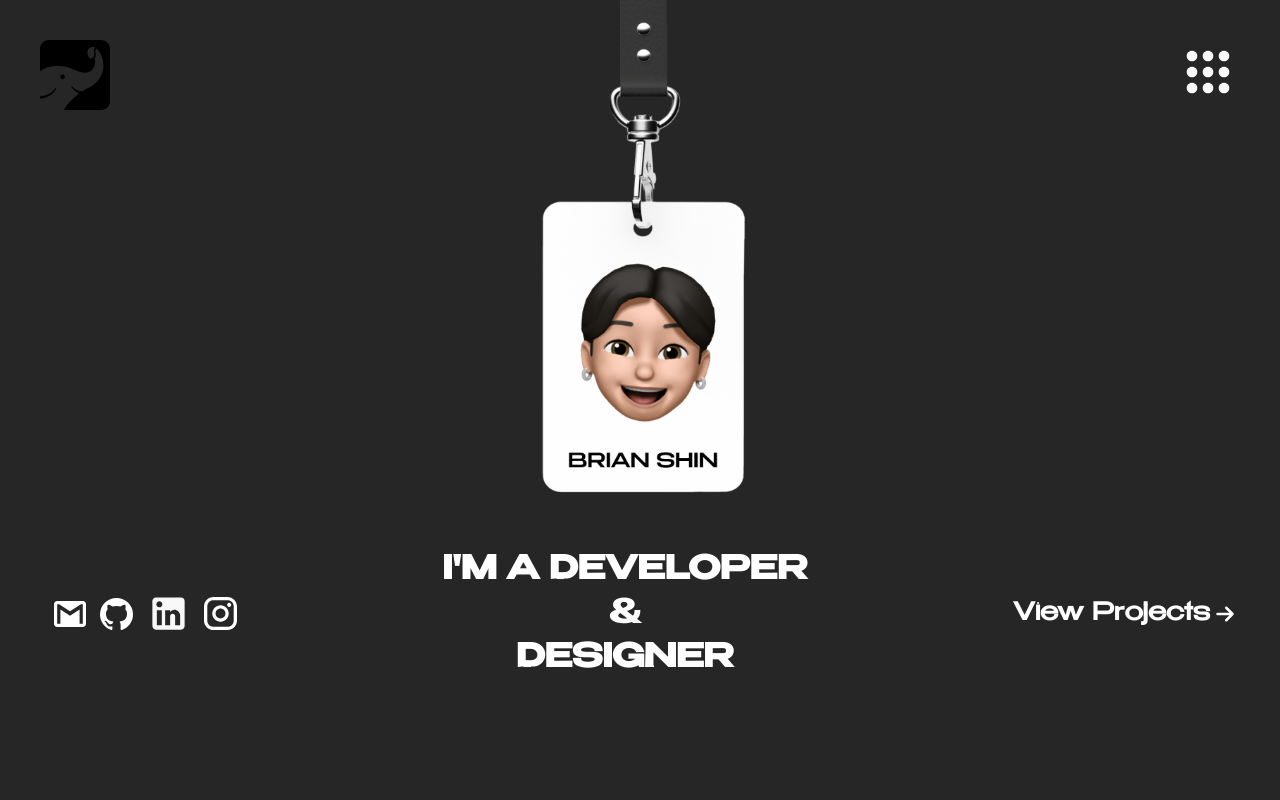
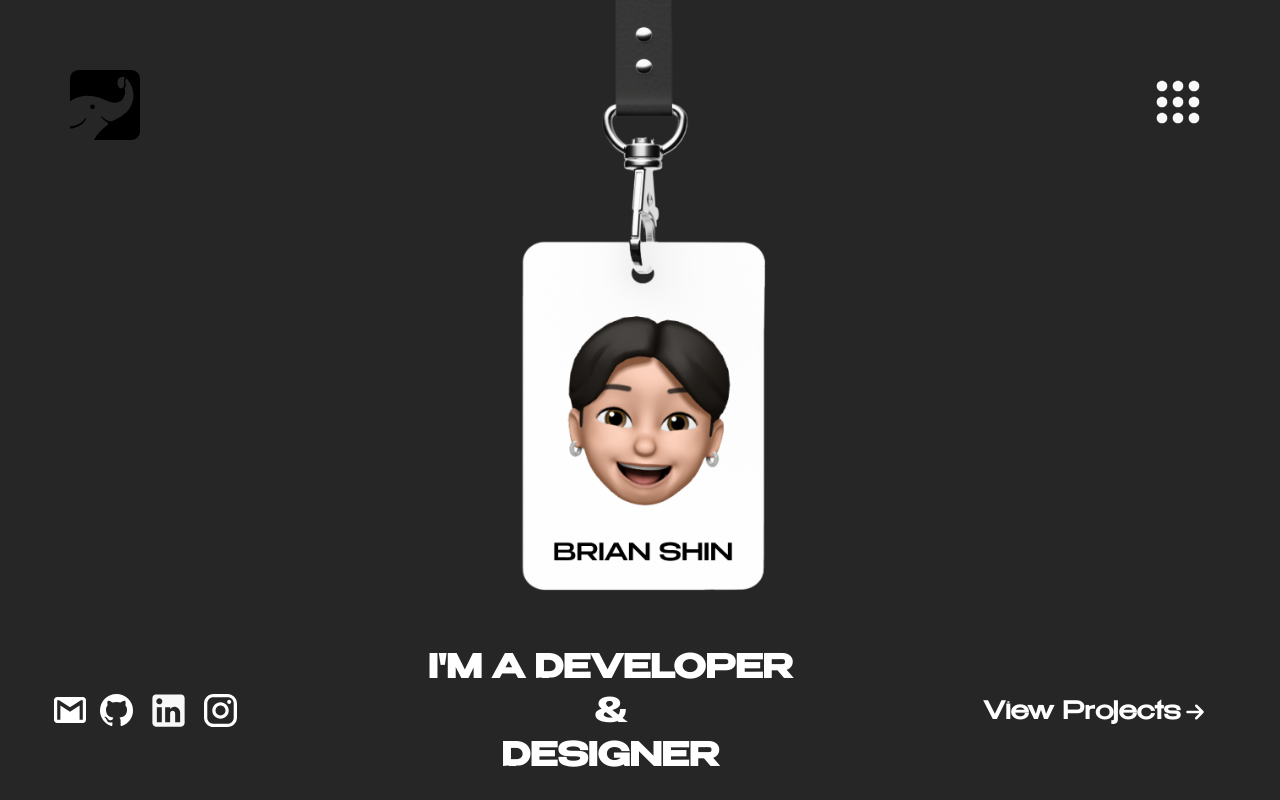
Before and after one commit to bshin132/portfolio2024, a plain HTML site: page index.html in a window 1280 px wide. Drawn offline with nearby package versions, Linux system fonts and the light colour scheme.

Commit message:
huge update

```diff
--- a/index.html
+++ b/index.html
@@ -6,6 +6,7 @@
     <meta name="viewport" content="width=device-width, initial-scale=1.0">
     <link rel="stylesheet" href="/styles/index.css">
     <link rel="stylesheet" href="/styles/font.css">
+    <link rel="stylesheet" href="https://cdnjs.cloudflare.com/ajax/libs/animate.css/4.1.1/animate.min.css" />
     <title>Brian Shin</title>
 </head>
 
@@ -13,32 +14,33 @@
 
     <div class="top">
         <div>
-            <img src="/images/logo.svg" class="logo">
+            <a href="index.html"><img src="/images/logo.svg" class="logo animate__animated animate__backInRight"></a>
         </div>
         <div>
             <img src="images/brian.png" class="me">
         </div>
         <div>
-            <img src="/images/menu.svg" class="menu">
+            <a href="menu.html"><img src="/images/menu.svg" class="menu animate__animated animate__backInRight"></a>
         </div>
     </div>
 
     <div class="bottom">
-        <div class="icons">
-            <img src="images/gmail.svg">
-            <img src="images/github.svg">
-            <img src="images/linkedin.svg">
-            <img src="images/instagram.svg">
+        <div class="icons animate__animated animate__backInLeft">
+            <a href="mailto:bshin132@gmail.com" target="_blank"><img src="images/gmail.svg"></a>
+            <a href="https://github.com/bshin132" target="_blank"><img src="images/github.svg"></a>
+            <a href="https://www.linkedin.com/in/bshin132" target="_blank"><img src="images/linkedin.svg"></a>
+            <a href="https://www.instagram.com/bshin_ms/?hl=en" target="_blank"><img src="images/instagram.svg"></a>
         </div>
 
-        <h1>I'M A DEVELOPER <br>& <br>DESIGNER</h1>
+        <h1 class="animate__animated animate__backInLeft">I'M A DEVELOPER <br>& <br>DESIGNER</h1>
 
         <div class="view-project">
-            <h2>View Projects</h2>
-            <img src="images/arrow.svg" class="arrow">
+            <a href="project.html" class="project-container animate__animated animate__backInLeft links">
+                <h2>View Projects</h2>
+                <img src="images/arrow.svg" class="arrow">
+            </a>
         </div>
     </div>
-
 
 </body>
 
--- a/styles/about.css
+++ b/styles/about.css
@@ -1,8 +1,111 @@
 body {
-  background-color: #262626;
-  margin: 0;
+    background-color: #262626;
+    margin: 0;
 }
 
+.logo {
+    width: 70px;
+}
+
+.logo,
+.menu {
+    padding: 70px;
+    cursor: pointer;
+}
+
+.top {
+    display: flex;
+    flex-direction: row;
+    justify-content: space-between;
+}
+
+main {
+    color: #FFF;
+    padding: 0 500px 0 170px;
+    position: relative;
+    top: 45px;
+}
+
+main>h1 {
+    font-family: 'benzin-semibold';
+    margin: 0;
+}
+
+main>p {
+    font-size: 20px;
+    font-family: 'benzin-regular';
+    text-align: justify;
+}
+
+.me {
+    z-index: -100;
+    width: 300px;
+    height: 80%;
+    border-radius: 0 0 0 30%;
+    position: absolute;
+    right: 0;
+    top: 0;
+    background-color: #fff;
+    border-collapse: separate;
+}
+
+.view-project {
+    font-family: "benzin-regular";
+    color: #fff;
+    margin-top: 35px;
+    display: flex;
+}
+
+.view-project>h2,
+img {
+    cursor: pointer;
+}
+
+.arrow {
+    width: 30px;
+    cursor: pointer;
+}
+
+a {
+    text-decoration: none;
+    color: white;
+}
+
+.links {
+    margin-right: 30px;
+    display: flex;
+    align-items: center;
+    cursor: pointer;
+    transition: 0.3s;
+    position: relative;
+}
+
+.links::after {
+    content: "";
+    background-color: white;
+    position: absolute;
+    bottom: 0;
+    left: 0;
+    height: 2px;
+    width: 0;
+    transition: 0.3s;
+    top: 55px;
+}
+
+.links:hover,
+.links:focus {
+    color: white;
+}
+
+.links:hover::after,
+.links:focus::after {
+    background-color: white;
+    width: 100%;
+}
+
+
+/*
+FOR SMALL LENOVO
 .logo {
   width: 70px;
 }
@@ -58,4 +161,4 @@ main > p {
 .arrow {
     width: 30px;
     cursor: pointer;
-}
+} */
--- a/styles/contact.css
+++ b/styles/contact.css
@@ -9,7 +9,7 @@ body {
 
 .logo,
 .menu {
-  padding: 40px;
+  padding: 70px;
   cursor: pointer;
 }
 
@@ -65,8 +65,59 @@ main > div {
 
 .socials {
   justify-content: flex-end;
+  font-family: "benzin-regular";
+  color: #fff;
 }
 
 .arrow {
   width: 30px;
 }
+
+a {
+  text-decoration: none !important;
+  color: white;
+}
+
+.right > h2 {
+  margin: 0;
+}
+
+.right > a {
+  display: flex;
+}
+
+.socials > a {
+  display: flex;
+}
+
+.links {
+  margin-right: 30px;
+  display: flex;
+  align-items: center;
+  cursor: pointer;
+  transition: 0.3s;
+  position: relative;
+}
+
+.links::after {
+  content: "";
+  background-color: white;
+  position: absolute;
+  bottom: 0;
+  left: 0;
+  height: 2px;
+  width: 0;
+  transition: 0.3s;
+  top: 55px;
+}
+
+.links:hover,
+.links:focus {
+  color: white;
+}
+
+.links:hover::after,
+.links:focus::after {
+  background-color: white;
+  width: 100%;
+}
--- a/styles/index.css
+++ b/styles/index.css
@@ -1,8 +1,108 @@
 body {
   background-color: #262626;
   margin: 0;
+  overflow: hidden;
 }
 
+.logo {
+  width: 70px;
+}
+
+.logo,
+.menu {
+  padding: 70px;
+  cursor: pointer;
+}
+
+.me {
+  width: 300px;
+  margin-top: 0;
+}
+
+.top,
+.bottom {
+  display: flex;
+  flex-direction: row;
+  justify-content: space-between;
+}
+
+.bottom {
+  position: absolute;
+  bottom: 0;
+  width: 100%;
+}
+
+.bottom>div {
+  display: flex;
+  align-items: center;
+  padding: 0px 40px 0 40px;
+}
+
+.bottom>h1 {
+  text-align: center;
+  font-family: "benzin-semibold";
+  color: #fff;
+}
+
+.icons>a>img {
+  margin-left: 14px;
+  cursor: pointer;
+}
+
+a {
+  text-decoration: none;
+}
+
+.view-project>a>h2 {
+  font-family: "benzin-regular";
+  color: #fff;
+  cursor: pointer;
+}
+
+.arrow {
+  width: 30px;
+  cursor: pointer;
+}
+
+.project-container {
+  display: flex;
+}
+
+.links {
+  margin-right: 30px;
+  display: flex;
+  align-items: center;
+  cursor: pointer;
+  transition: 0.3s;
+  position: relative;
+}
+
+.links::after {
+  content: "";
+  background-color: white;
+  position: absolute;
+  bottom: 0;
+  left: 0;
+  height: 2px;
+  width: 0;
+  transition: 0.3s;
+  top: 55px;
+}
+
+.links:hover,
+.links:focus {
+  color: white;
+}
+
+.links:hover::after,
+.links:focus::after {
+  background-color: white;
+  width: 100%;
+}
+
+
+/*
+FOR LENOVO SHIT COMPUTER
 .logo {
   width: 70px;
 }
@@ -31,7 +131,7 @@ body {
     width: 100%;
 } */
 
-.bottom > div {
+/* .bottom > div {
   display: flex;
   align-items: center;
   padding: 0px 40px 0 40px;
@@ -57,4 +157,4 @@ body {
 .arrow {
   width: 30px;
   cursor: pointer;
-}
+} */
--- a/styles/menu.css
+++ b/styles/menu.css
@@ -9,7 +9,7 @@ body {
 
 .logo,
 .menu {
-  padding: 40px;
+  padding: 70px;
   cursor: pointer;
 }
 
@@ -24,6 +24,8 @@ main {
   margin: auto;
   width: 55%;
   color: #fff;
+  position: relative;
+  top: 45px;
 }
 
 .content {
@@ -57,15 +59,45 @@ h2 {
     display: flex;
 }
 
-.margin {
+.links {
   margin-right: 30px;
   display: flex;
   align-items: center;
   cursor: pointer;
+  transition: 0.3s;
+  position: relative;
+}
+
+.links::after {
+  content: "";
+	background-color: white;
+	position: absolute;
+	bottom: 0;
+	left: 0;
+	height: 2px;
+	width: 0;
+	transition: 0.3s;
+  top: 55px;
+}
+
+.links:hover,
+.links:focus {
+	color: white;
+}
+
+.links:hover::after,
+.links:focus::after {
+	background-color: white;
+	width: 100%;
 }
 
 .extra {
-    display: flex;
+    display: inline-flex;
     cursor: pointer;
     align-items: center;
 }
+
+a {
+  text-decoration: none;
+  color: white;
+}
--- a/styles/project.css
+++ b/styles/project.css
@@ -9,7 +9,7 @@ body {
 
 .logo,
 .menu {
-  padding: 40px;
+  padding: 70px;
   cursor: pointer;
 }
 
--- a/styles/project_detail.css
+++ b/styles/project_detail.css
@@ -9,7 +9,7 @@ body {
 
 .logo,
 .menu {
-  padding: 40px;
+  padding: 70px;
   cursor: pointer;
 }
 
```
Also changed, not shown: about.html (+11 -5 lines), contact.html (+18 -4 lines), menu.html (+13 -13 lines), project.html (+5 -4 lines), project_detail.html (+4 -6 lines), 1 other file.
